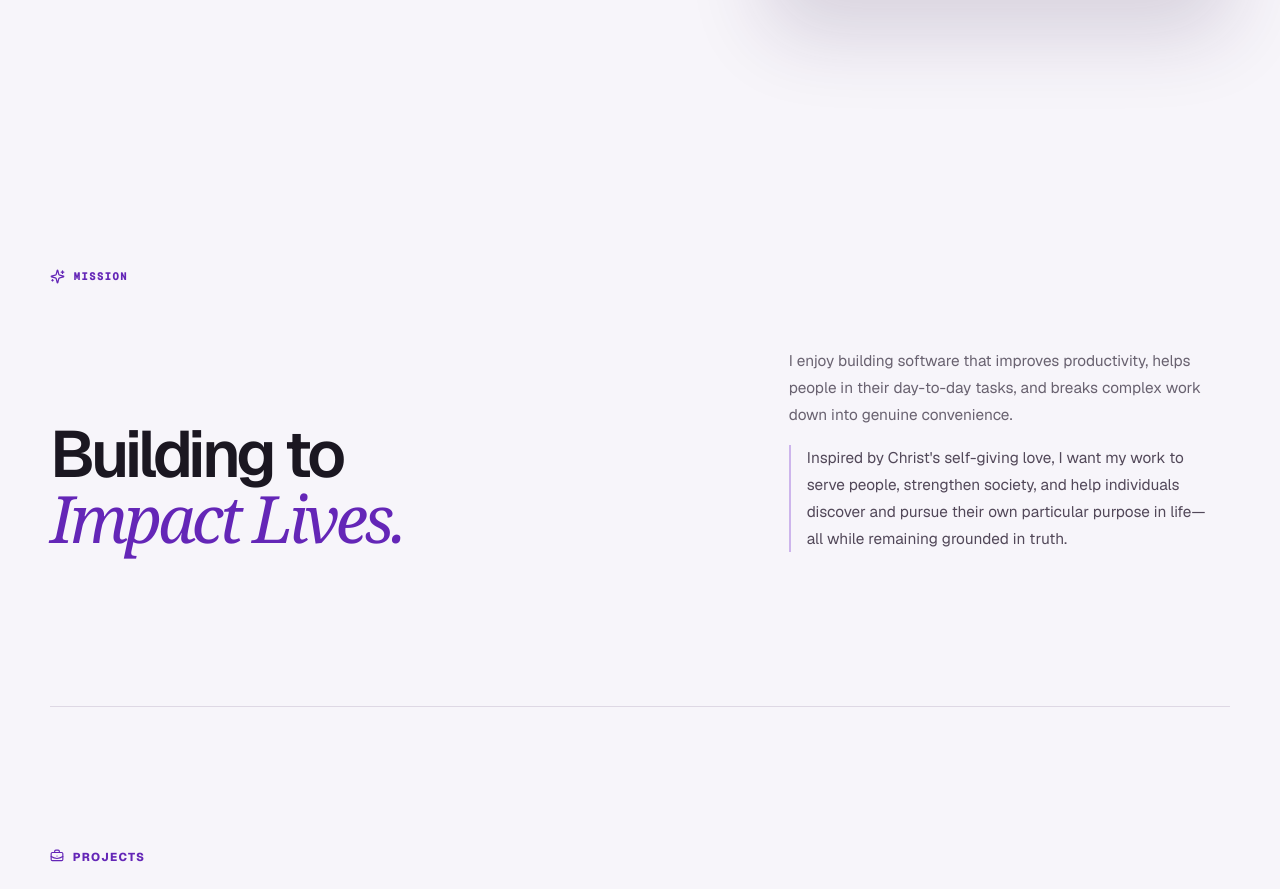
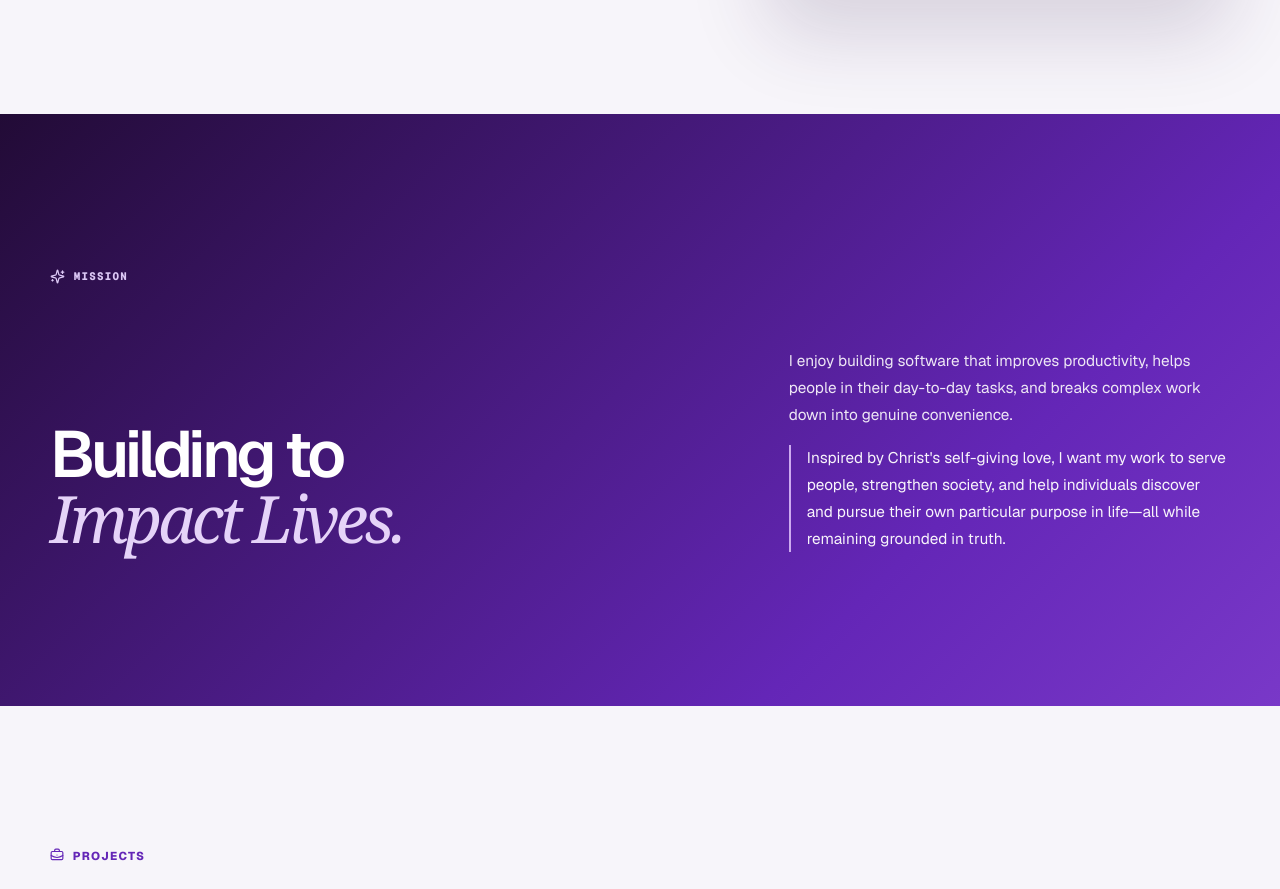
Before and after one commit to cubelated/portfolio, a Next.js app: page / in a window 1280 px wide. Shown: the part 712-1601 px from the top of the page. Built offline with nearby package versions, Linux system fonts and the light colour scheme.

Commit message:
Style mission section in deep purple

```diff
--- a/app/globals.css
+++ b/app/globals.css
@@ -63,14 +63,16 @@ button, a { -webkit-tap-highlight-color: transparent; }
 .profile-caption a { display: grid; width: 38px; height: 38px; place-items: center; border: 1px solid rgba(255,255,255,.25); border-radius: 50%; background: rgba(255,255,255,.1); transition: background 180ms ease; }
 .profile-caption a:hover { background: rgba(255,255,255,.22); }
 
-.mission { padding-block: clamp(7rem,12vw,10rem); border-bottom: 1px solid var(--line); }
+.mission { position: relative; isolation: isolate; padding-block: clamp(7rem,12vw,10rem); color: white; }
+.mission::before { content: ""; position: absolute; z-index: -1; inset: 0 calc(50% - 50vw); background: linear-gradient(135deg, var(--purple-deep), var(--purple) 72%, #7938c8); }
 .section-index { margin-top: .5rem; font-family: var(--font-geist-mono), monospace; font-size: .68rem; }
-.mission > .section-index { margin: 0 0 clamp(2.4rem,5vw,4.5rem); }
+.mission > .section-index { margin: 0 0 clamp(2.4rem,5vw,4.5rem); color: #dcc8f5; }
 .mission-copy { display: grid; grid-template-columns: 1.2fr .8fr; gap: clamp(2rem,6vw,6rem); align-items: end; }
 .mission h2 { margin: 0; font-size: clamp(2.7rem,5.1vw,5rem); font-weight: 570; letter-spacing: -.062em; line-height: .98; }
+.mission h2 em { color: #e5d3f8; }
 .mission-detail { display: grid; gap: 1rem; }
-.mission-detail p { max-width: 420px; margin: 0; color: var(--muted); font-size: .96rem; line-height: 1.75; }
-.mission-detail p:last-child { padding-left: 1rem; border-left: 2px solid var(--lavender); color: #524859; }
+.mission-detail p { max-width: 440px; margin: 0; color: #eee7f5; font-size: .96rem; line-height: 1.75; }
+.mission-detail p:last-child { padding-left: 1rem; border-left: 2px solid #cdaaf0; color: #f8f4fb; }
 
 .work-section { padding-block: clamp(7rem,11vw,10rem); }
 .section-heading { display: grid; grid-template-columns: 1.25fr .75fr; gap: 4rem; align-items: end; margin-bottom: 3rem; }
```
